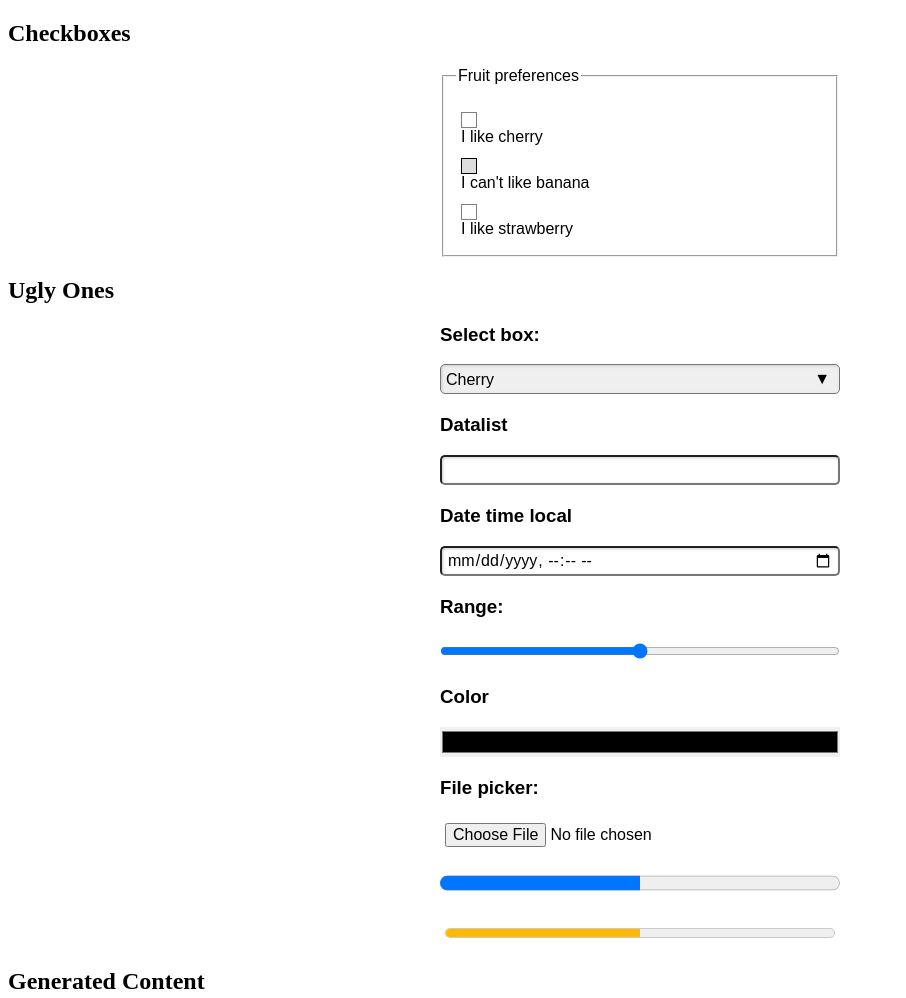
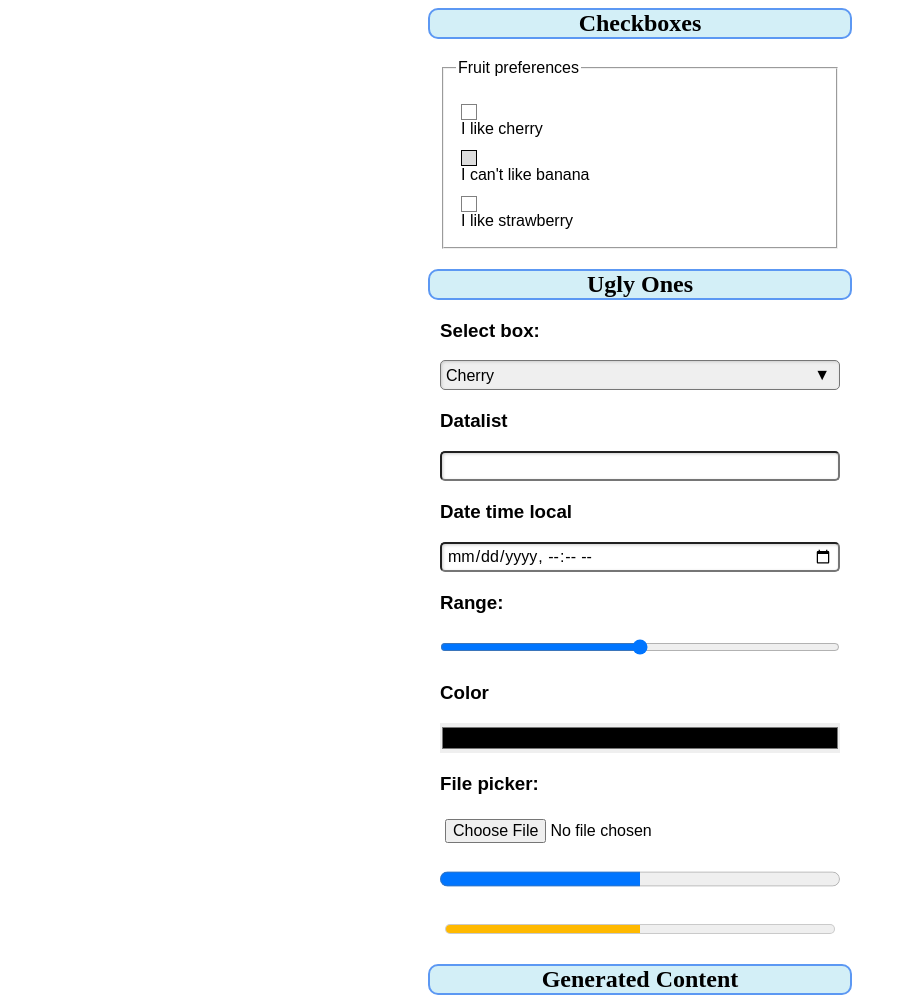
Before and after one commit to MarcinSkic/intermediate-html-and-css, a plain HTML site: page pages/advancedFormStyling.html in a window 1280 px wide. Shown: the top 998 px of the page, without its empty margins (0-906 px from the left). Drawn offline with Linux system fonts and the light colour scheme.

Commit message:
Fun with sticky positioning

```diff
--- a/css/advancedFormStyling.css
+++ b/css/advancedFormStyling.css
@@ -2,6 +2,18 @@ form {
     font-family: 'Josefin Sans', sans-serif;
     margin: 20px auto;
     max-width: 400px;
+}
+
+h2 {
+  text-align: center;
+  width: 420px;
+  margin: 5px auto;
+  position: sticky;
+  top: 0;
+  background-color: rgb(211, 239, 247);
+  border: 2px solid rgb(92, 152, 243);
+  border-radius: 10px;
+  z-index: 1;
 }
 
 /*CHECKBOXES*/
--- a/pages/advancedFormStyling.html
+++ b/pages/advancedFormStyling.html
@@ -8,8 +8,9 @@
     <title>Advanced Styling</title>
 </head>
 <body>
-    <h2>Checkboxes</h2>
+
     <section id="checkboxes">
+      <h2>Checkboxes</h2>
         <form>
             <fieldset>
               <legend>Fruit preferences</legend>
@@ -35,8 +36,9 @@
             </fieldset>
           </form>
     </section>
-    <h2>Ugly Ones</h2>
+
     <section id="uglyOnes">
+      <h2>Ugly Ones</h2>
         <form>
           <h3>Select box:</h3>
             <div class="select-wrapper" >
@@ -74,8 +76,9 @@
             </div>
         </form>
     </section>
-    <h2>Generated Content</h2>
+
     <section id="generatedContent">
+      <h2>Generated Content</h2>
       <form action="">
         <fieldset>
           <legend>Feedback form</legend>
```
Also changed, not shown: index.html (+1 -0 lines).
